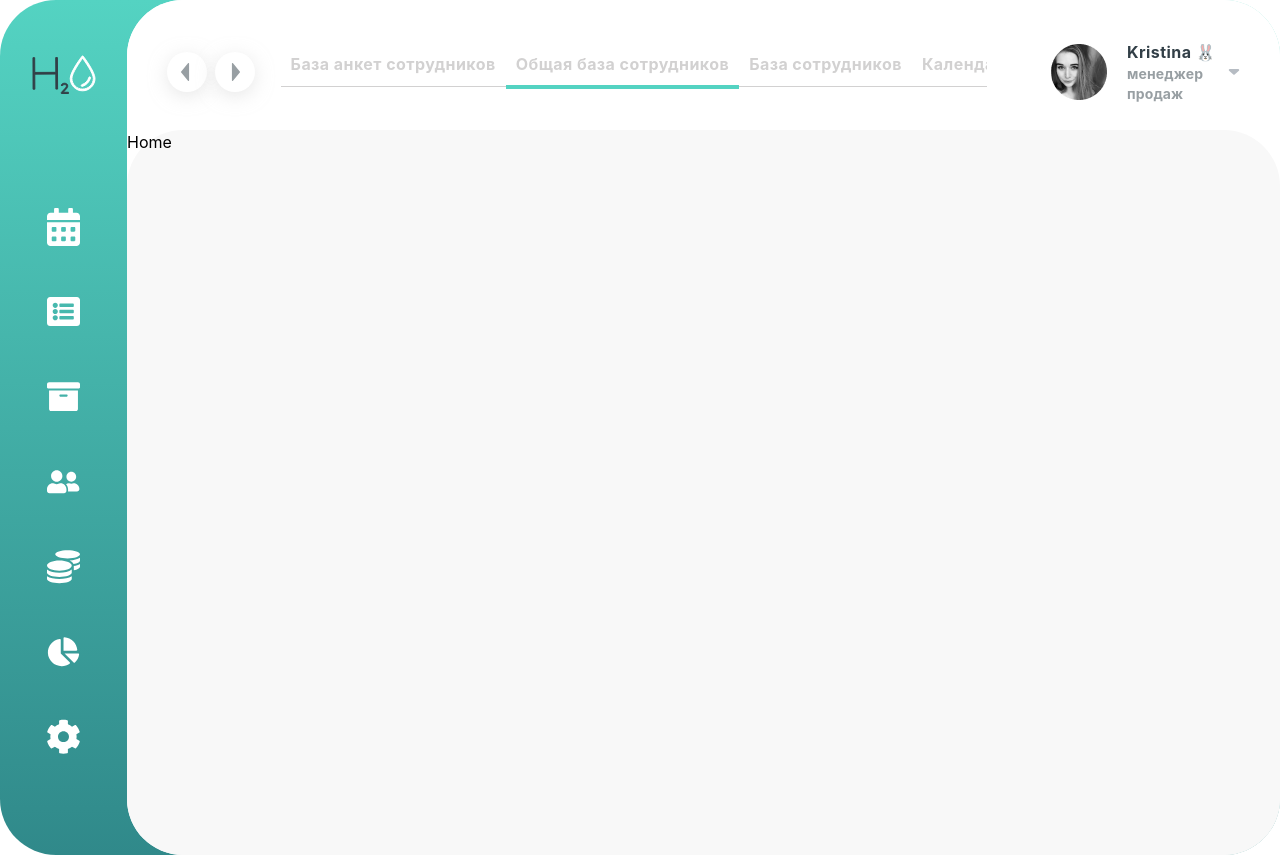
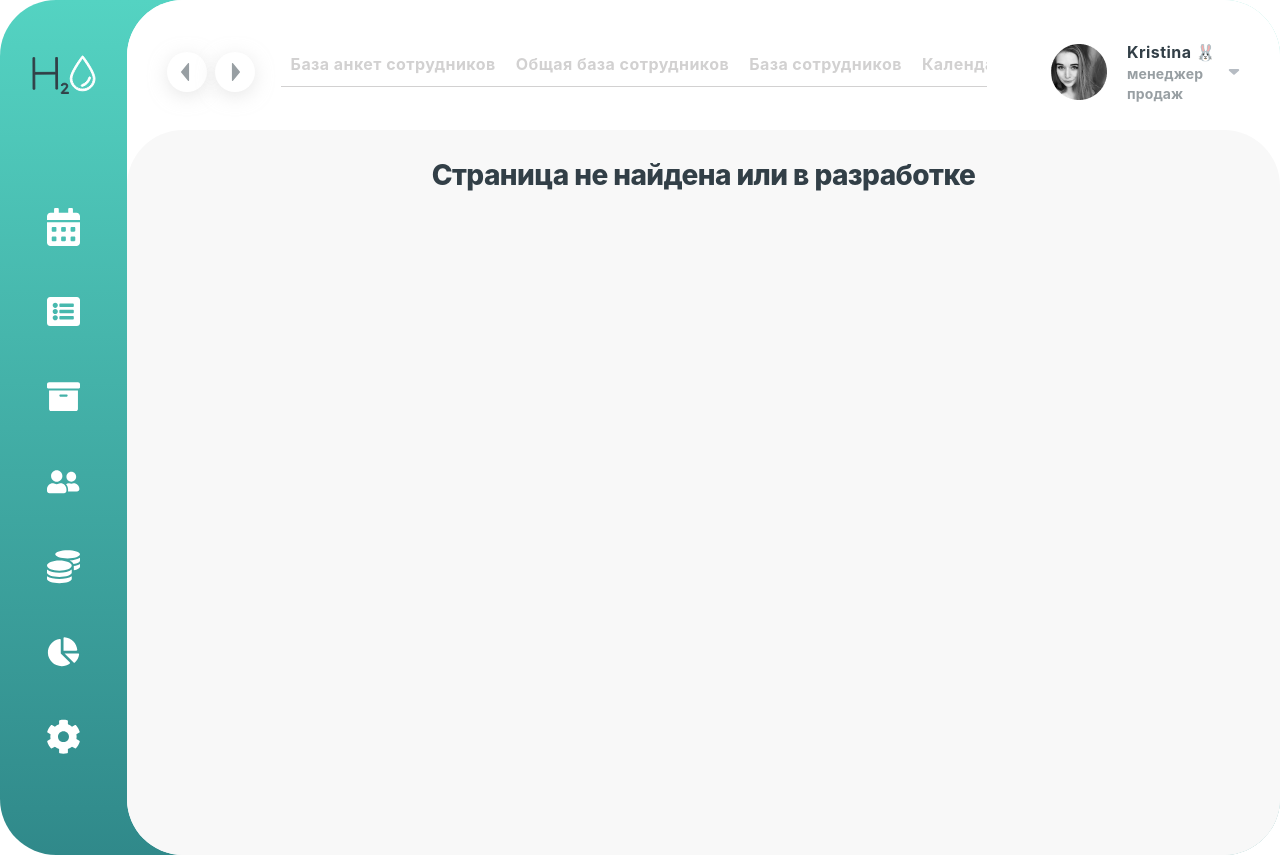
Before and after one commit to N1k0lay/h20_test_task, a React (Vite) app: page /allbase in a window 1280 px wide. Built offline with nearby package versions, Linux system fonts and the light colour scheme.

Commit message:
feat: Добавлена страница 404

```diff
--- a/src/components/TopMenu/TopMenu.jsx
+++ b/src/components/TopMenu/TopMenu.jsx
@@ -8,11 +8,11 @@ import {Link, useLocation} from "react-router-dom";
 const menu = [
     {
         name: 'База анкет сотрудников',
-        link: '/table'
+        link: '/dbprofile'
     },
     {
         name: 'Общая база сотрудников',
-        link: '/allbase'
+        link: '/table'
     },
     {
         name: 'База сотрудников',
--- a/src/main.jsx
+++ b/src/main.jsx
@@ -5,6 +5,7 @@ import Home from "./routes/Home/Home.jsx";
 import Layout from "./layout/Layout.jsx";
 import TablePage from "./routes/TablePage/TablePage.jsx";
 import {makeData} from "./fakeData.js";
+import PageNotFound from "./routes/404/PageNotFound.jsx";
 
 const data = makeData(20);
 
@@ -14,7 +15,7 @@ const router = createBrowserRouter([
         children: [
             {
                 path: '',
-                element: <Home/>
+                element: <Home/>,
             },
             {
                 path: '/table',
@@ -22,7 +23,7 @@ const router = createBrowserRouter([
             },
             {
                 path: '/:page',
-                element: <Home/>
+                element: <PageNotFound/>
             },
         ]
     }
--- /dev/null
+++ b/src/routes/404/PageNotFound.jsx
@@ -0,0 +1,9 @@
+const PageNotFound = () => {
+    return (
+        <div style={{textAlign: 'center'}}>
+            <h1>Страница не найдена или в разработке</h1>
+        </div>
+    );
+};
+
+export default PageNotFound;
--- a/src/routes/Home/Home.jsx
+++ b/src/routes/Home/Home.jsx
@@ -1,7 +1,7 @@
 const Home = () => {
     return (
-        <div>
-            Home
+        <div style={{textAlign: 'center'}}>
+            <h1>Главная страница</h1>
         </div>
     );
 };
```
Also changed, not shown: 3 other files (tests, documents, lock files or other folders).
